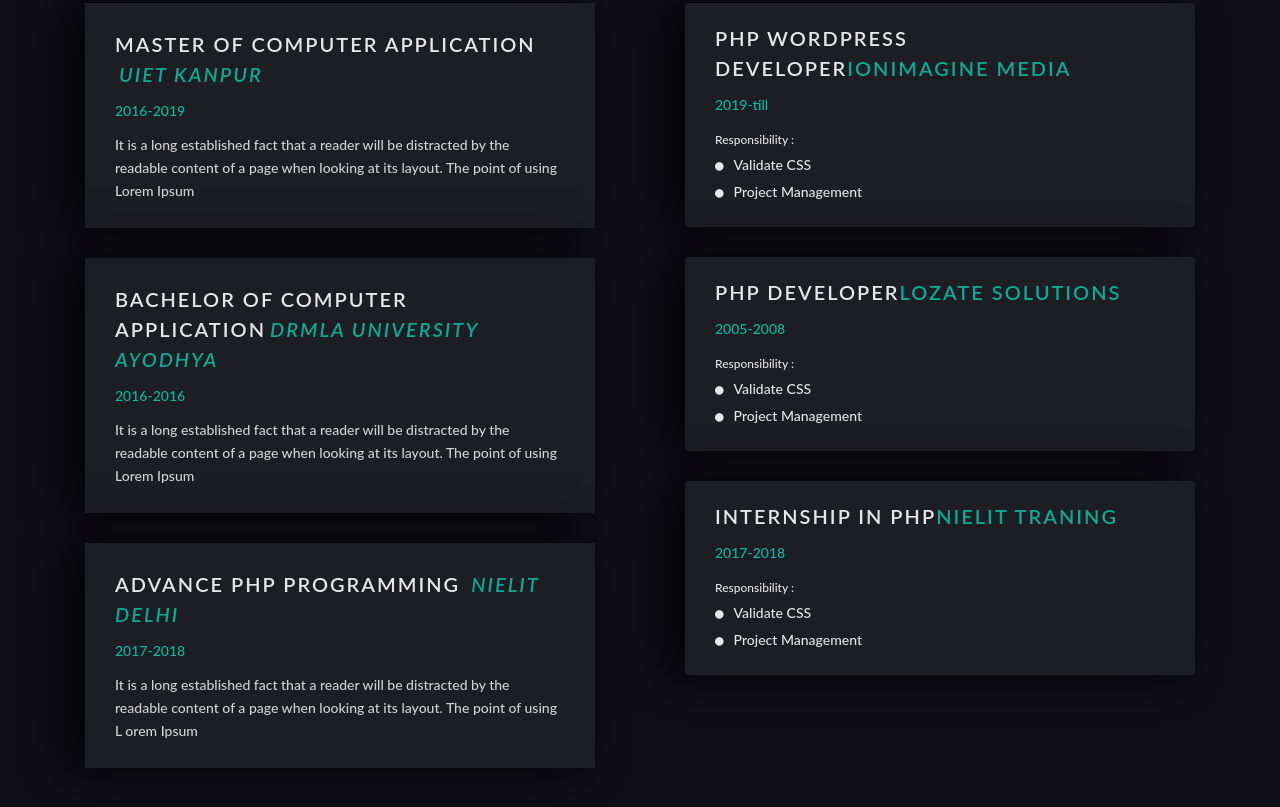
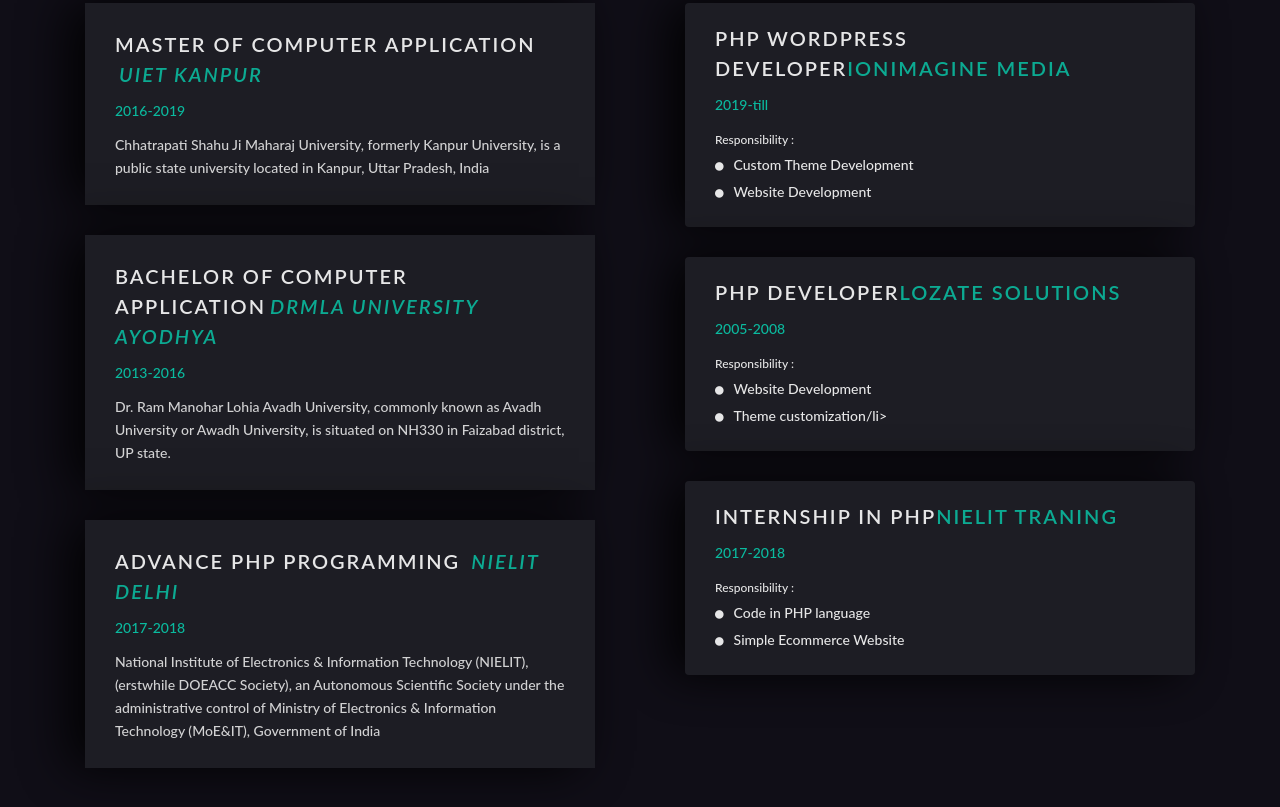
Before and after one commit to Krishnasoftwebdeveloper/krishnasoftwebdeveloper.github.io, a plain HTML site: page index.html in a window 1280 px wide. Shown: the part 2908-3715 px from the top of the page. Drawn offline with Linux system fonts and the light colour scheme; some packages are replaced by stand-ins of ours; files that its build step writes are made by us from their sources; a script that the page names is missing; files whose address does not match are found by name.

Commit message:
Update index.html

```diff
--- a/index.html
+++ b/index.html
@@ -350,22 +350,20 @@
                                     <div class="mh-education-item dark-bg wow fadeInUp" data-wow-duration="0.8s" data-wow-delay="0.3s">
                                         <h4>Master of Computer Application <a href="#">UIET Kanpur</a></h4>
                                         <div class="mh-eduyear">2016-2019</div>
-                                        <p>It is a long established fact that a reader will be distracted by the readable content of a
-                                        page when looking at its layout. The point of using  Lorem Ipsum </p>
+                                        <p>
+                                            Chhatrapati Shahu Ji Maharaj University, formerly Kanpur University, is a public state university located in Kanpur, Uttar Pradesh, India </p>
                                     </div>
                                     <!-- Education Institutes-->
                                     <div class="mh-education-item dark-bg wow fadeInUp" data-wow-duration="0.8s" data-wow-delay="0.5s">
                                         <h4>Bachelor of Computer Application<a href="#">DRMLA University Ayodhya</a></h4>
-                                        <div class="mh-eduyear">2016-2016</div>
-                                        <p>It is a long established fact that a reader will be distracted by the readable content of a
-                                        page when looking at its layout. The point of using  Lorem Ipsum </p>
+                                        <div class="mh-eduyear">2013-2016</div>
+                                        <p>Dr. Ram Manohar Lohia Avadh University, commonly known as Avadh University or Awadh University, is situated on NH330 in Faizabad district, UP state. </p>
                                     </div>
                                     <!-- Education Institutes-->
                                     <div class="mh-education-item dark-bg wow fadeInUp" data-wow-duration="0.8s" data-wow-delay="0.6s">
                                         <h4>Advance PHP Programming <a href="#">NIELIT Delhi</a></h4>
                                         <div class="mh-eduyear">2017-2018</div>
-                                        <p>It is a long established fact that a reader will be distracted by the readable content of a
-                                        page when looking at its layout. The point of using L orem Ipsum </p>
+                                        <p>National Institute of Electronics & Information Technology (NIELIT),(erstwhile DOEACC Society), an Autonomous Scientific Society under the administrative control of Ministry of Electronics & Information Technology (MoE&IT), Government of India</p>
                                     </div>
                                 </div>
                             </div>
@@ -380,8 +378,8 @@
                                         <div class="mh-eduyear">2019-till</div>
                                         <span>Responsibility :</span>
                                         <ul class="work-responsibility">
-                                            <li><i class="fa fa-circle"></i>Validate CSS</li>
-                                            <li><i class="fa fa-circle"></i>Project Management</li>
+                                            <li><i class="fa fa-circle"></i>Custom Theme Development</li>
+                                            <li><i class="fa fa-circle"></i>Website Development</li>
                                         </ul>
                                     </div>
                                     <!-- Education Institutes-->
@@ -390,8 +388,8 @@
                                         <div class="mh-eduyear">2005-2008</div>
                                         <span>Responsibility :</span>
                                         <ul class="work-responsibility">
-                                            <li><i class="fa fa-circle"></i>Validate CSS</li>
-                                            <li><i class="fa fa-circle"></i>Project Management</li>
+                                            <li><i class="fa fa-circle"></i>Website Development</li>
+                                            <li><i class="fa fa-circle"></i>Theme customization/li>
                                         </ul>
                                     </div>
                                     <!-- Education Institutes-->
@@ -400,8 +398,8 @@
                                         <div class="mh-eduyear">2017-2018</div>
                                         <span>Responsibility :</span>
                                         <ul class="work-responsibility">
-                                            <li><i class="fa fa-circle"></i>Validate CSS</li>
-                                            <li><i class="fa fa-circle"></i>Project Management</li>
+                                            <li><i class="fa fa-circle"></i>Code in PHP language</li>
+                                            <li><i class="fa fa-circle"></i>Simple Ecommerce Website</li>
                                         </ul>
                                     </div>
                                 </div>
```
